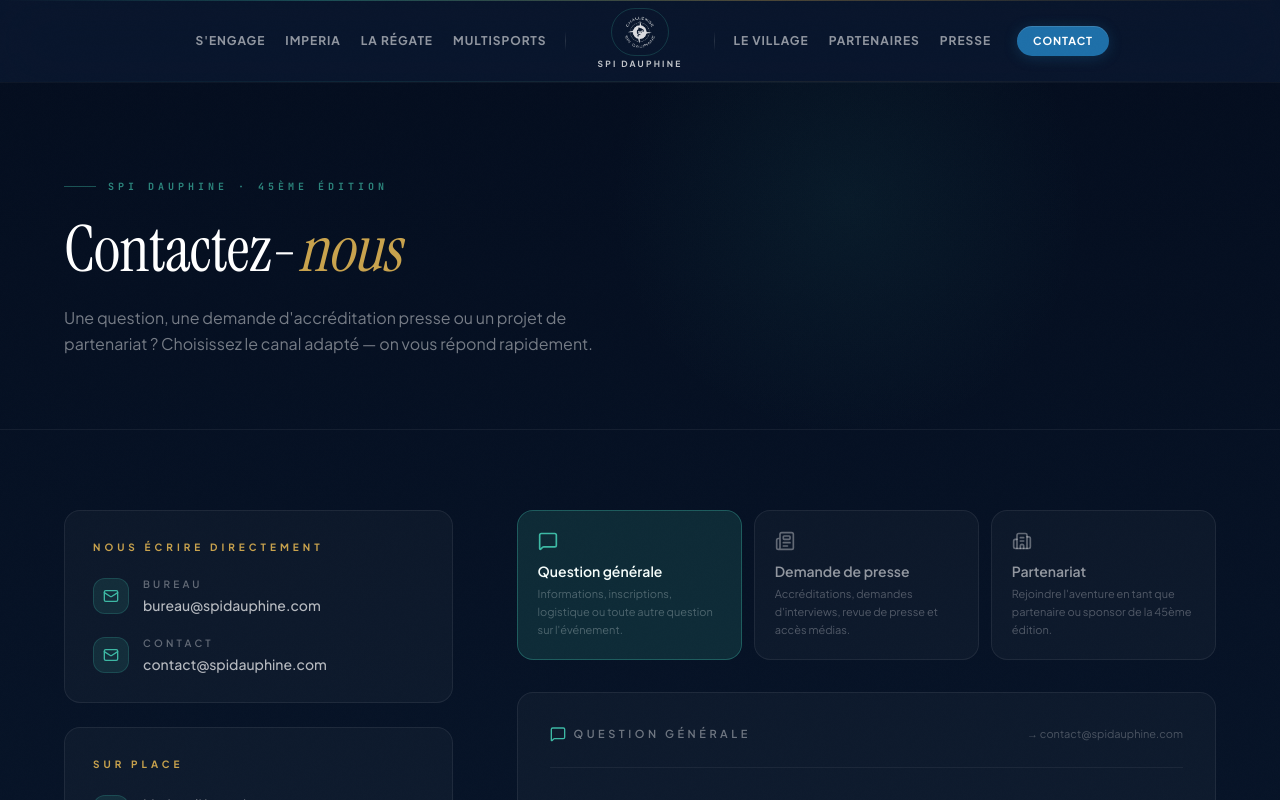
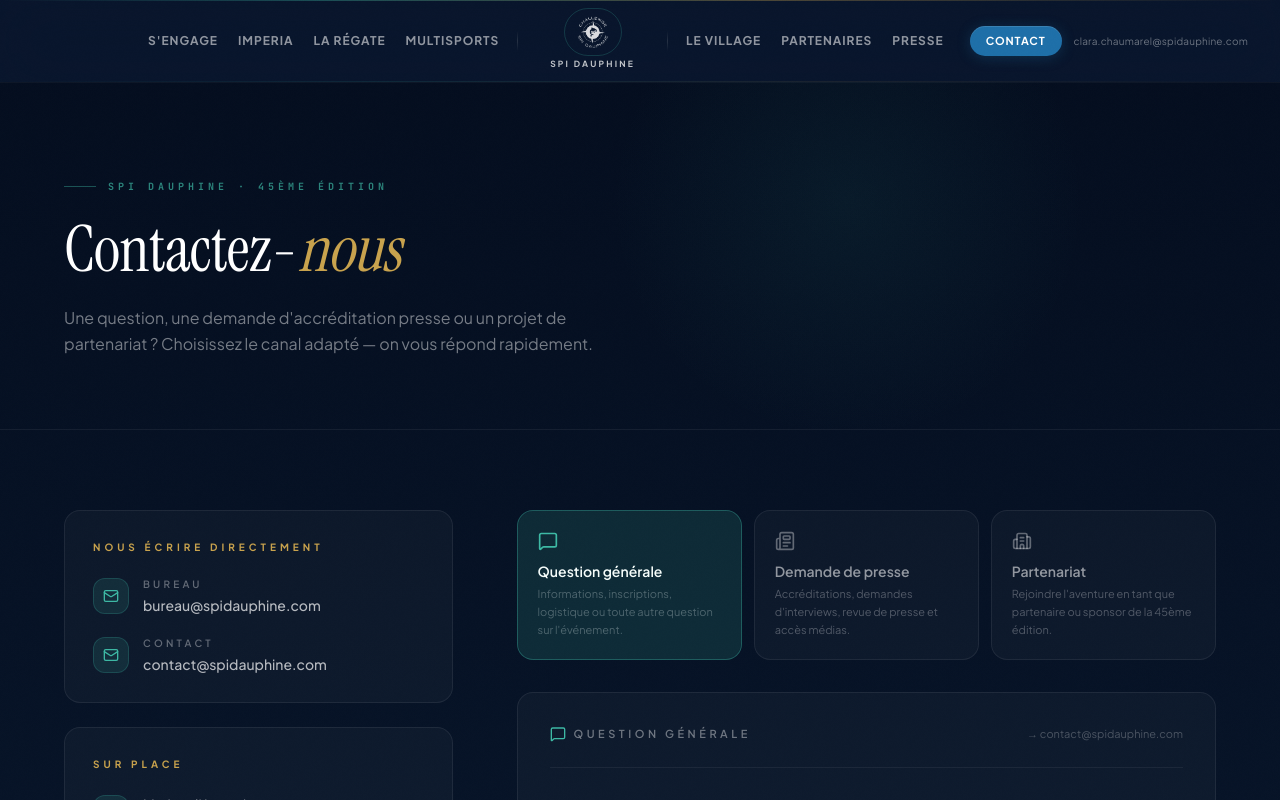
Before and after one commit to Viktorbvch/spidauphine, a Next.js app: page /contact in a window 1280 px wide. Shown: the top 800 px of the page. Built offline with nearby package versions, Linux system fonts and the light colour scheme.

Commit message:
Add temporary menu email

```diff
--- a/components/layout/Header.tsx
+++ b/components/layout/Header.tsx
@@ -157,6 +157,13 @@
                 >
                   Contact
                 </Link>
+                <a
+                  href="mailto:clara.chaumarel@spidauphine.com"
+                  className="ml-3 flex-shrink-0 text-white/40 hover:text-white/70 transition-colors duration-200 cursor-pointer"
+                  style={{ fontSize: 10, letterSpacing: '0.02em' }}
+                >
+                  clara.chaumarel@spidauphine.com
+                </a>
               </nav>
             </div>
 
@@ -239,6 +246,15 @@
                   )
                 })}
               </div>
+              <div className="mt-4 pt-4 border-t border-white/6 px-4">
+                <a
+                  href="mailto:clara.chaumarel@spidauphine.com"
+                  className="text-white/35 hover:text-white/60 transition-colors cursor-pointer"
+                  style={{ fontSize: 11, letterSpacing: '0.01em' }}
+                >
+                  clara.chaumarel@spidauphine.com
+                </a>
+              </div>
             </nav>
           </motion.div>
         )}
```
